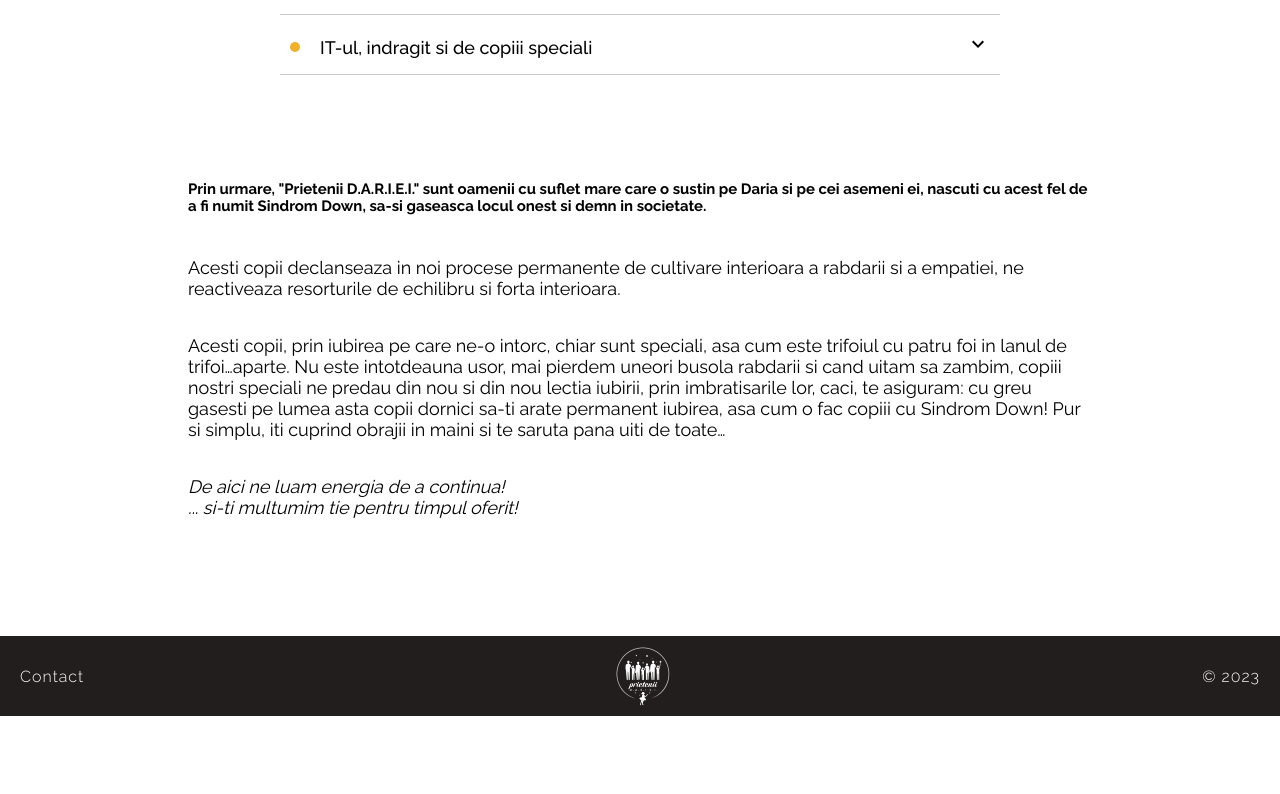
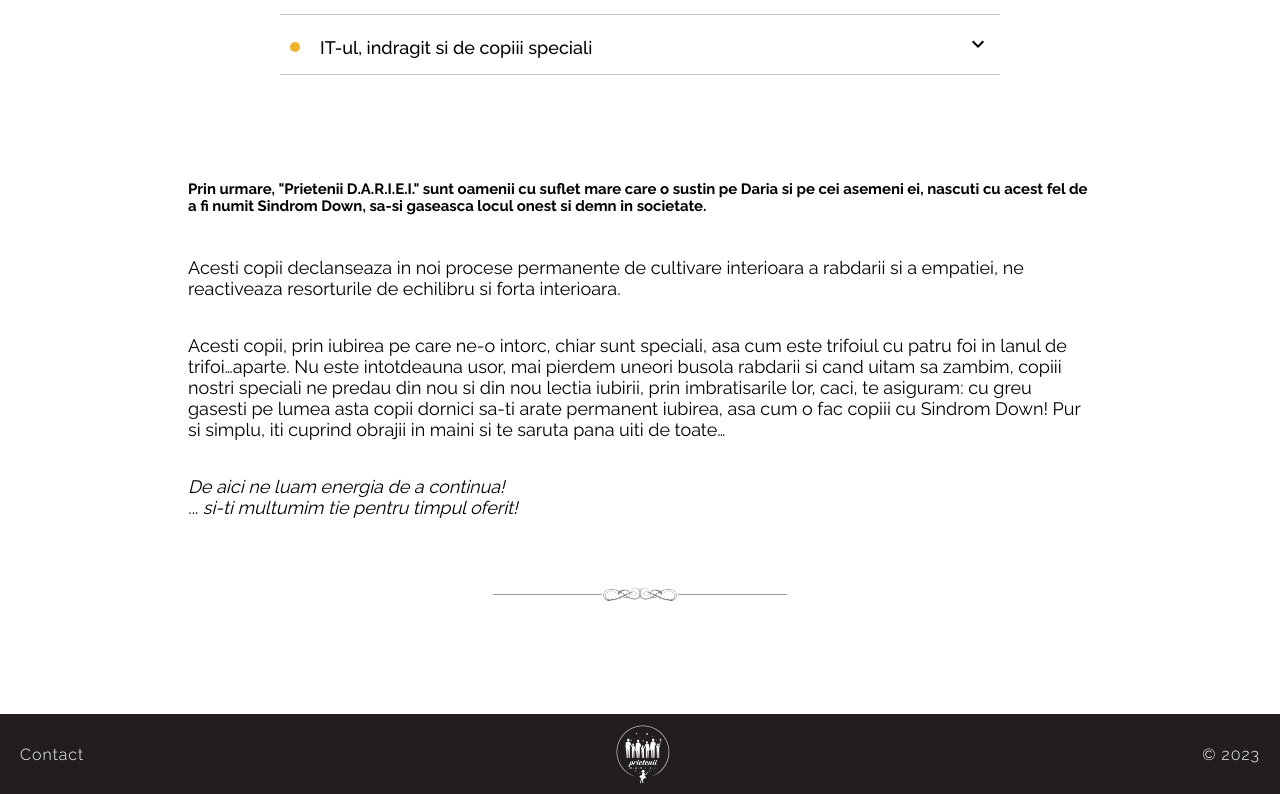
Before and after one commit to SirbayC/SiteAsociatie, a React (Create React App) app in the folder client/: page /#/ in a window 1280 px wide. Shown: the part 1388-2182 px from the top of the page. Before the commit the page ends 2104 px from the top, so only its background shows below. Built offline with nearby package versions, Linux system fonts and the light colour scheme.

Commit message:
add dec end

```diff
--- a/client/src/pages/CunoasteNe.jsx
+++ b/client/src/pages/CunoasteNe.jsx
@@ -3,6 +3,7 @@ import Accordion from '../components/Accordion'
 import { useSpring, animated } from "react-spring";
 import Fetita from "../resources/fetita.png"
 import "../styling/cunoastene.scss"
+import Pic from '../resources/decEnd.png';
 
 const CunoasteNe = () => {
 
@@ -271,6 +272,9 @@ const CunoasteNe = () => {
             ... si-ti multumim tie pentru timpul oferit!
           </p>
         </div>
+        <div className='picEnd'>
+          <img src={Pic} alt="" width={300} />
+        </div>
       </div>
     </div>
   );
--- a/client/src/styling/cunoastene.scss
+++ b/client/src/styling/cunoastene.scss
@@ -5,7 +5,7 @@
     justify-content: center;
 
     .centeredAcasa {
-        width: 100%;
+        width: 90%;
         max-width: 1024px;
 
         .generalPresentation {
@@ -155,6 +155,13 @@
                 font-style:italic;
             }
         }
+
+        .picEnd{
+            display: flex;
+            justify-content: center;
+            opacity: 0.5;
+            margin-top: 40px;
+        }
     }
 
 }
```
Also changed, not shown: client/src/resources/decEnd.png (added).
